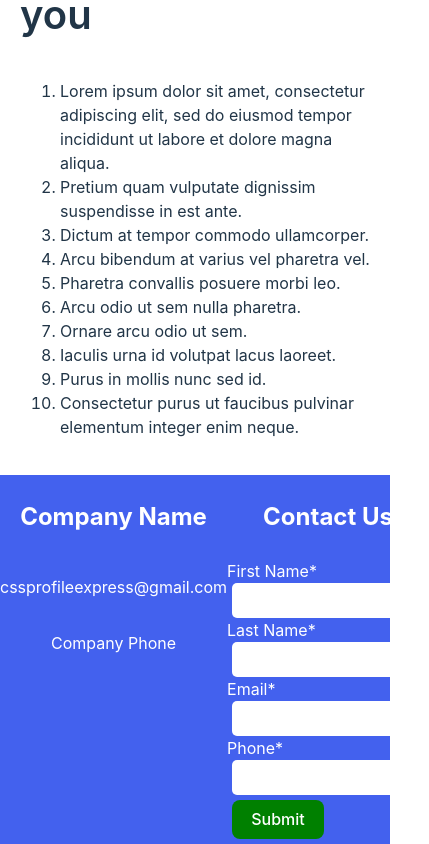
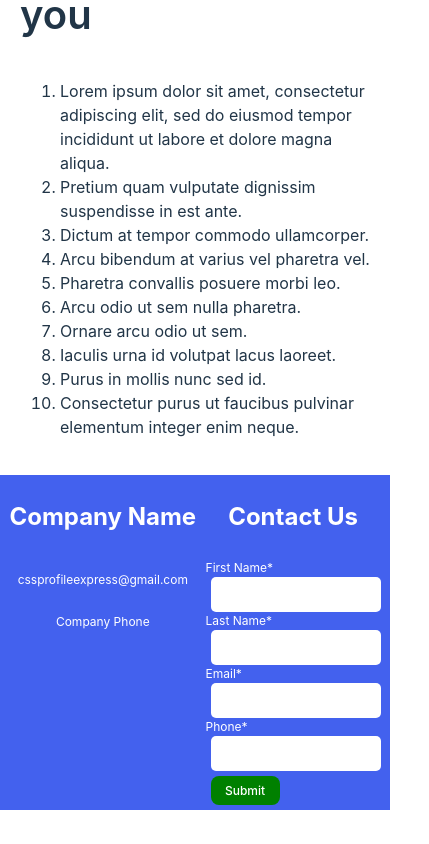
Before and after one commit to PCConsulting1/css-express, a React (Vite) app in the folder client/: page / in a window 390 px wide. Shown: the part 2223-3067 px from the top of the page, 429 px wide, since content can reach past the window. After the commit the page ends 3033 px from the top, so only its background shows below. Built offline with nearby package versions, Linux system fonts and the light colour scheme.

Commit message:
Added emails and fixed formatting

```diff
--- a/client/package.json
+++ b/client/package.json
@@ -9,6 +9,7 @@
     "preview": "vite preview"
   },
   "dependencies": {
+    "@emailjs/browser": "^3.11.0",
     "react": "^18.2.0",
     "react-dom": "^18.2.0"
   },
--- a/client/src/components/ContactForm.jsx
+++ b/client/src/components/ContactForm.jsx
@@ -1,73 +1,51 @@
-import { useState } from 'react'
+import { useRef } from 'react'
+import emailjs from '@emailjs/browser'
+
 import {
   validateName,
   validateEmail,
   validatePhone,
 } from '../functions/validate'
 
+const SERVICE_ID = 'service_wh2pn4h'
+const PUBLIC_KEY = 'jfsrsbTBUoAqFCd_e'
+const TEMPLATE_ID = 'contact_form'
+
 export default function () {
-  const [state, setState] = useState({
-    firstName: '',
-    lastName: '',
-    email: '',
-    phone: '',
-  })
+  const form = useRef()
 
   const handleSubmit = (event) => {
     event.preventDefault()
+    // check form validity before sending
+    emailjs
+      .sendForm(SERVICE_ID, TEMPLATE_ID, form.current, PUBLIC_KEY)
+      .then((result) => {
+        console.log(result.status)
+      })
   }
 
   return (
     <>
       <h3 className="text-centered">Contact Us</h3>
-      <form onSubmit={handleSubmit}>
+      <form ref={form} onSubmit={handleSubmit}>
         <div className="column">
           <label>
             First Name*
-            <input
-              id="firstName"
-              type="text"
-              value={state.firstName}
-              onChange={(e) => {
-                validateName(e.target.value) &&
-                  setState({ firstName: e.target.value })
-              }}
-            />
+            <input type="text" name="first_name" required />
           </label>
           <label>
             Last Name*
-            <input
-              type="text"
-              value={state.lastName}
-              onChange={(e) => {
-                validateName(e.target.value) &&
-                  setState({ lastName: e.target.value })
-              }}
-            />
+            <input type="text" name="last_name" required />
           </label>
         </div>
         <div className="column">
           <label>
             Email*
-            <input
-              type="text"
-              value={state.email}
-              onChange={(e) => {
-                validateEmail(e.target.value) &&
-                  setState({ email: e.target.value })
-              }}
-            />
+            <input type="text" name="user_email" required />
           </label>
           <label>
             Phone*
-            <input
-              type="text"
-              value={state.phone}
-              onChange={(e) => {
-                validatePhone(e.target.value) &&
-                  setState({ phone: e.target.value })
-              }}
-            />
+            <input type="text" name="user_phone" required />
           </label>
         </div>
         <button type="submit" style={{ backgroundColor: 'green', margin: 5 }}>
--- a/client/src/components/Footer.jsx
+++ b/client/src/components/Footer.jsx
@@ -6,7 +6,6 @@ export default function () {
       <div>
         <CompanyInfo />
       </div>
-      {/* <div style={{ flexGrow: 1 }} /> */}
       <div>
         <ContactForm />
       </div>
--- a/client/src/styles/Home.styles.css
+++ b/client/src/styles/Home.styles.css
@@ -83,6 +83,8 @@
     outline: none;
     border-bottom: 2px solid black;
 }
+
+
 
 .list-container{
     padding: 20px
@@ -183,5 +185,11 @@
 }
 
 @media screen and (max-width: 480px) {
-    .spacer{ width: calc(100% - 20px); margin: 0}
+    .spacer{ width: 100%; margin: 0}
+    .footer{
+        font-size: 0.75rem;
+    }
+    form input{
+        max-width: 150px;
+    }
 }
```
Also changed, not shown: 1 other file (tests, documents, lock files or other folders).
